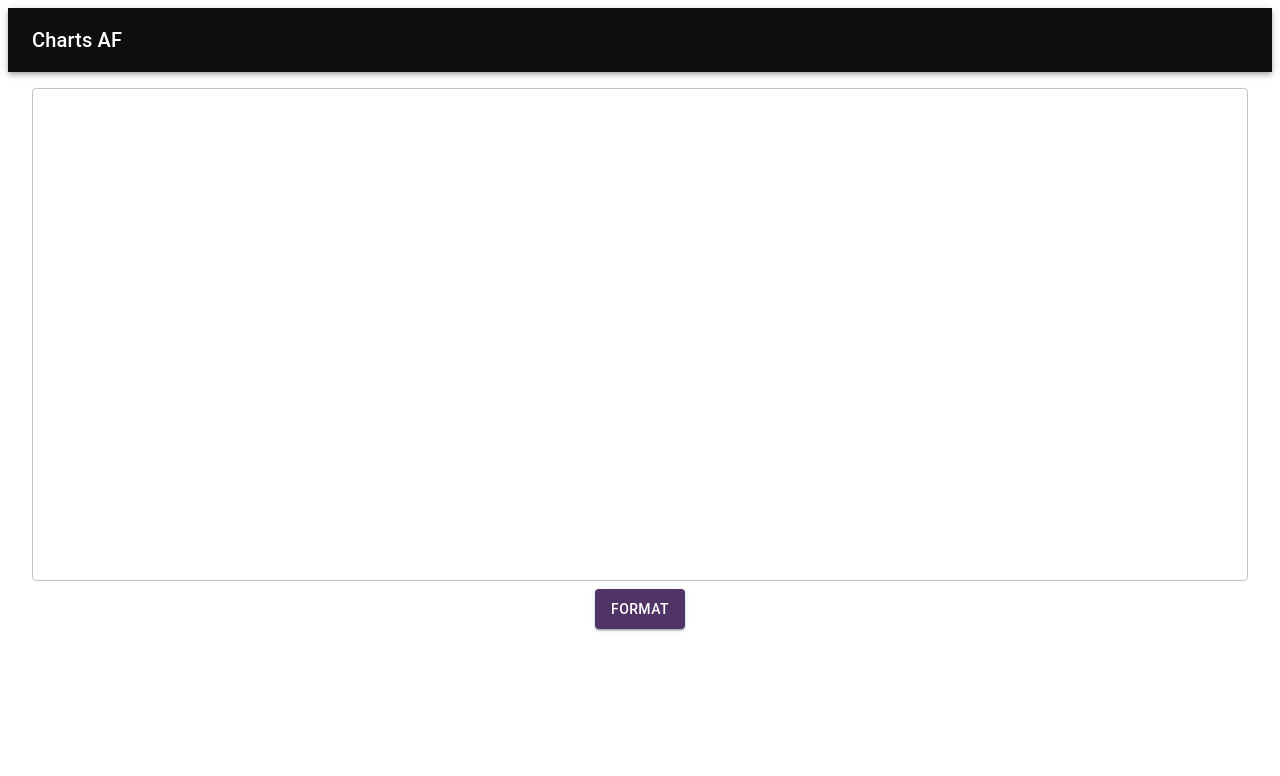
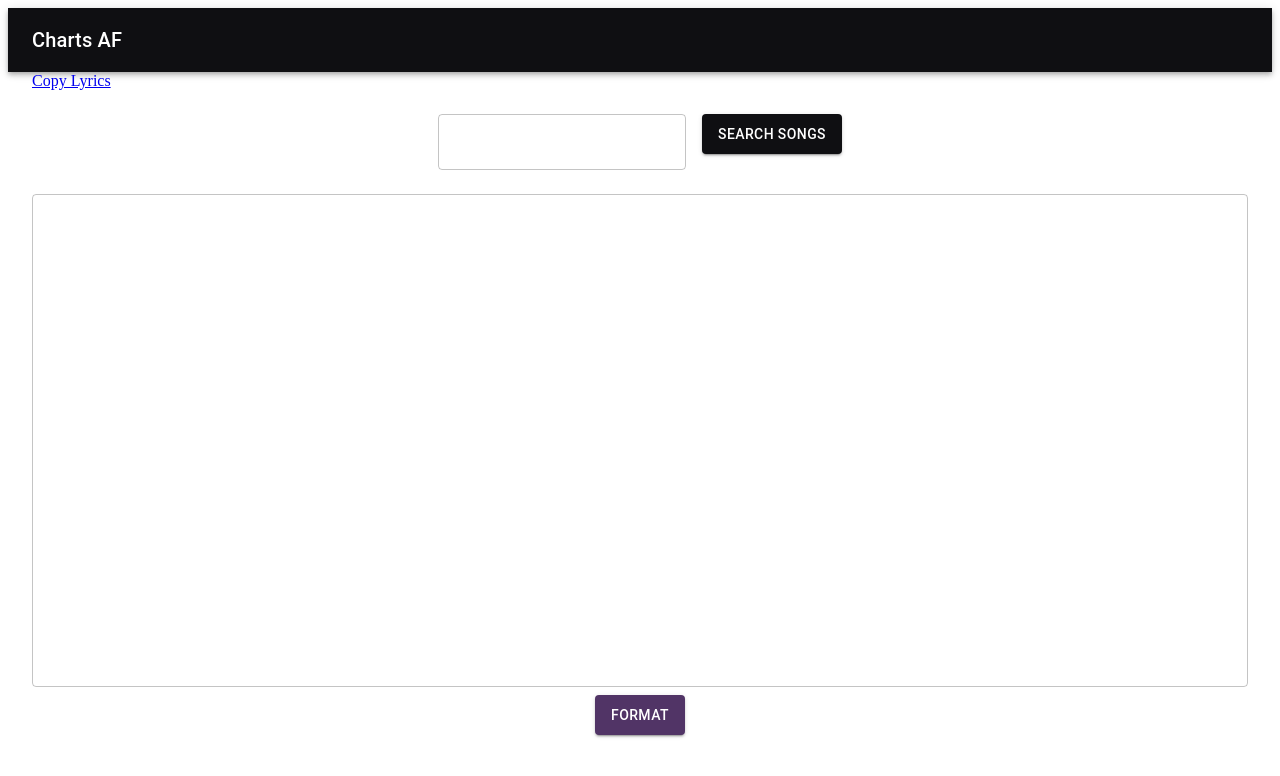
Before and after one commit to JamesPyle1990/Song-Formatter, a React (Vite) app in the folder packages/web/: page / in a window 1280 px wide. Shown: the top 776 px of the page. Built offline with nearby package versions, Linux system fonts and the light colour scheme.

Commit message:
Added Search bar and bookmarklet

```diff
--- a/packages/web/src/LyricsInput.jsx
+++ b/packages/web/src/LyricsInput.jsx
@@ -1,12 +1,45 @@
-import React from 'react';
-import { Container, Box, TextField, Button } from '@mui/material';
+import React from "react";
+import { useState } from "react";
+import { Container, Box, TextField, Button } from "@mui/material";
 
 const LyricsInput = ({ setLyrics, handleButtonClick }) => {
+  const [songName, setSongName] = useState(""); // new state for song name
+
+  // function to handle search
+  const handleSearch = () => {
+    const encodedSearchTerm = encodeURIComponent(songName + " chords");
+    window.open(
+      `https://www.google.com/search?q=${encodedSearchTerm}`,
+      "_blank"
+    );
+  };
 
   return (
     <>
       <Container maxWidth="xl">
         <Box>
+          <a
+            class="bookmarklet"
+            href="javascript:(function()%7Bnavigator.clipboard.writeText(document.querySelector(%22code%22).innerText)%7D)()"
+          >
+            Copy Lyrics
+          </a>
+          <Box m={1} display="flex" justifyContent="center" alignItems="center">
+            <TextField // new TextField for song name
+              label="Enter Song Name"
+              variant="outlined"
+              onChange={(event) => setSongName(event.target.value)}
+              sx={{ marginTop: 2 }}
+            />
+            <Button // new button to initiate search
+              variant="contained"
+              color="secondary"
+              sx={{ height: 40, marginLeft: 2 }}
+              onClick={handleSearch}
+            >
+              Search Songs
+            </Button>
+          </Box>
           <TextField
             label="Enter Lyrics"
             variant="outlined"
@@ -14,16 +47,16 @@ const LyricsInput = ({ setLyrics, handleButtonClick }) => {
             rows={20}
             onChange={(event) => setLyrics(event.target.value)}
             fullWidth={true}
-            sx={{marginTop: 2}}
+            sx={{ marginTop: 2 }}
           />
         </Box>
-        <Box
-          m={1}
-          display="flex"
-          justifyContent="center"
-          alignItems="center"
-        >
-          <Button variant="contained" color="primary" sx={{ height: 40 }} onClick={handleButtonClick}>
+        <Box m={1} display="flex" justifyContent="center" alignItems="center">
+          <Button
+            variant="contained"
+            color="primary"
+            sx={{ height: 40 }}
+            onClick={handleButtonClick}
+          >
             Format
           </Button>
         </Box>
```
